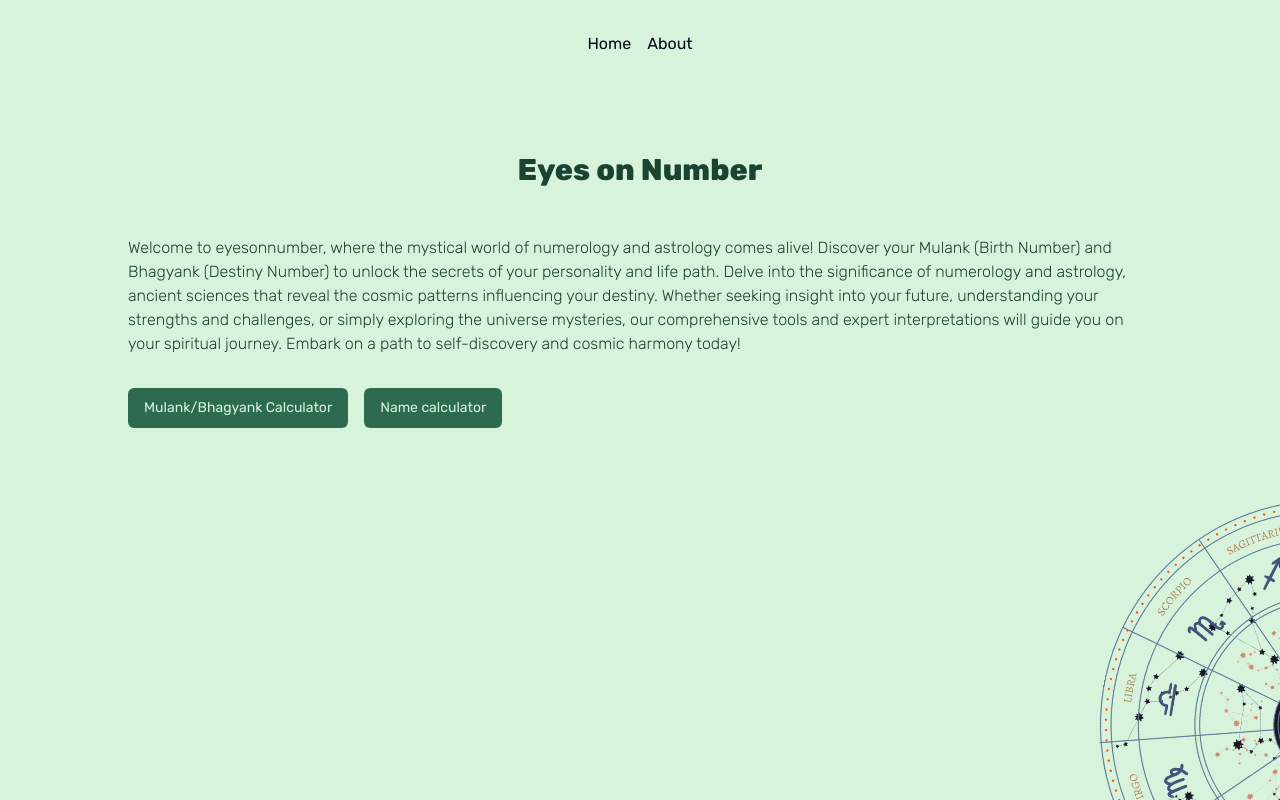
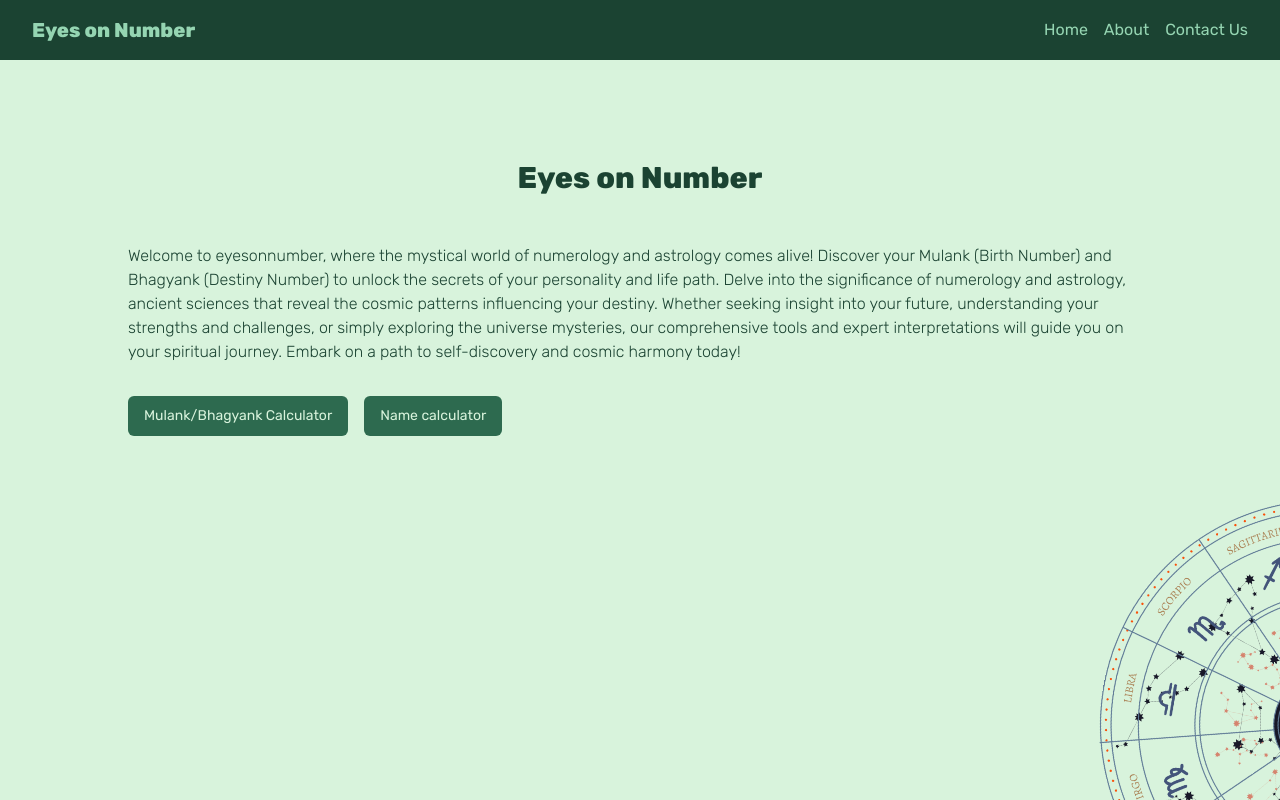
Before and after one commit to eyesonnumber/eyesonnumber, a Next.js app: page / in a window 1280 px wide. Shown: the top 800 px of the page. Built offline with nearby package versions, Linux system fonts and the light colour scheme.

Commit message:
ui fixes

```diff
--- a/components/common/Header.tsx
+++ b/components/common/Header.tsx
@@ -3,12 +3,30 @@ import Link from "next/link";
 
 const Header = () => {
   return (
-    <header className="bg-blue-500 text-white p-4">
-      <nav>
-        <Link href="/" className="mr-4">
-          Home
+    <header className="bg-brand-700 text-brand-600 p-4 w-full fixed top-0 left-0 z-50">
+      <nav className="flex justify-between items-center max-w-7xl mx-auto px-4">
+        <Link href="/">
+          <div className="text-xl font-bold text-brand-200 hover:text-brand-50">
+            Eyes on Number
+          </div>
         </Link>
-        <Link href="/about">About</Link>
+        <div>
+          <Link href="/" className="mr-4 text-brand-200 hover:text-brand-50">
+            Home
+          </Link>
+          <Link
+            href="/about"
+            className="mr-4 text-brand-200 hover:text-brand-50"
+          >
+            About
+          </Link>
+          <Link
+            href="/contact-us"
+            className=" text-brand-200 hover:text-brand-50"
+          >
+            Contact Us
+          </Link>
+        </div>
       </nav>
     </header>
   );
--- /dev/null
+++ b/src/app/contact-us/page.tsx
@@ -0,0 +1,16 @@
+const ContactUs = () => {
+  return (
+    <div className="flex flex-col items-center justify-center min-h-screen p-4">
+      <h1 className="text-2xl font-bold mb-4">Contact Us</h1>
+
+      <p className="text-blue-500">
+        Email us at:{" "}
+        <a href="mailto:help.eyesonnumber@gmail.com" className="underline">
+          help.eyesonnumber@gmail.com
+        </a>
+      </p>
+    </div>
+  );
+};
+
+export default ContactUs;
--- a/src/app/layout.tsx
+++ b/src/app/layout.tsx
@@ -1,26 +1,31 @@
-import '../../styles/globals.css'
-import { Rubik } from 'next/font/google'
+import "../../styles/globals.css";
+import { Rubik } from "next/font/google";
+import Header from "@/components/common/Header"; // Update the path if necessary
 
 const rubik = Rubik({
-  weight: ['300','400','600','800'],
-  subsets: ['latin'],
-  display: 'swap',
-})
+  weight: ["300", "400", "600", "800"],
+  subsets: ["latin"],
+  display: "swap",
+});
 
 export const metadata = {
-  title: 'eyesonnumber',
-  description: 'Generated by Next.js',
-}
+  title: "eyesonnumber",
+  description: "Generated by Next.js",
+};
 
 export default function RootLayout({
   children,
 }: {
-  children: React.ReactNode
+  children: React.ReactNode;
 }) {
   return (
     <html lang="en" className={rubik.className}>
       <link rel="icon" href="/favicon.ico" />
-      <body className='bg-brand-50 overflow-hidden'>{children}</body>
+      <body className="bg-brand-50 overflow-hidden">
+        <Header />
+        <main className="pt-16">{children}</main>{" "}
+        {/* Add padding to prevent overlap */}
+      </body>
     </html>
-  )
+  );
 }
--- a/src/app/page.tsx
+++ b/src/app/page.tsx
@@ -9,7 +9,6 @@ const Home = () => {
   const router = useRouter();
   return (
     <div className="flex flex-col items-center min-h-screen p-4 ">
-      <Header />
       <h1 className="text-3xl font-bold mb-4 text-bold text-brand-700 mt-20">
         Eyes on Number
       </h1>
```
